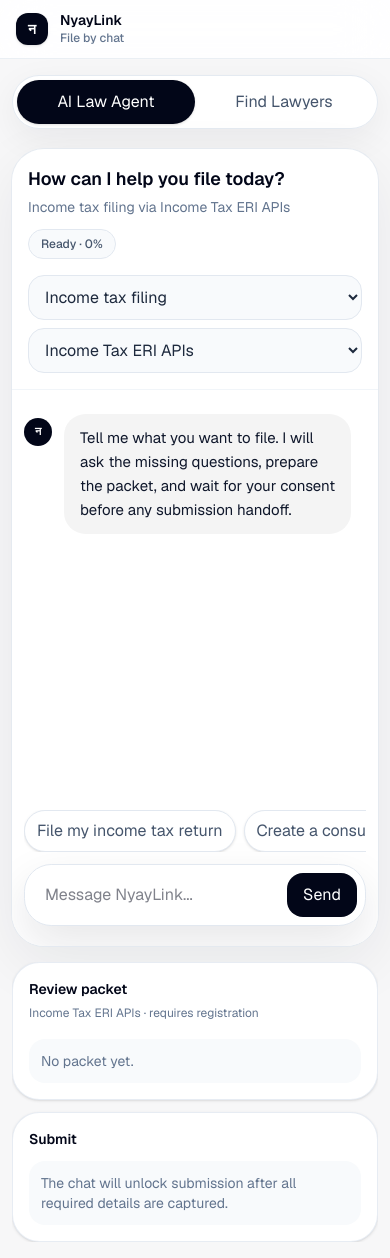
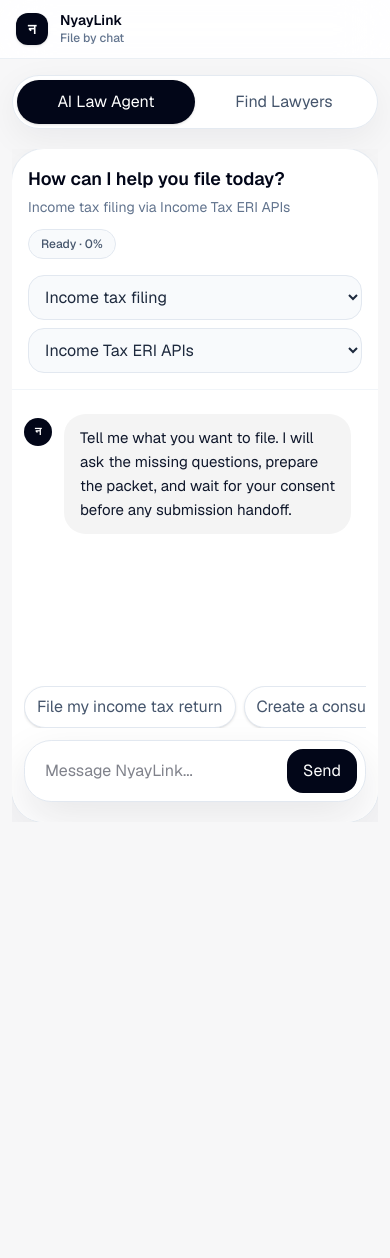
Before and after one commit to farzeenilyaszargar/Caseway, a Next.js app: page /assistant in a window 390 px wide. After the commit the page ends 844 px from the top, so only its background shows below. Built offline with nearby package versions, Linux system fonts and the light colour scheme.

Commit message:
Fix chat app viewport layout

```diff
--- a/app/assistant/page.tsx
+++ b/app/assistant/page.tsx
@@ -303,7 +303,7 @@ export default function AssistantPage() {
 
   return (
     <AppShell>
-      <section className="mx-auto flex min-h-[calc(100vh-65px)] max-w-7xl flex-col px-3 py-4 sm:px-5 lg:px-8">
+      <section className="mx-auto flex h-[calc(100vh-65px)] max-w-7xl flex-col overflow-hidden px-3 py-4 sm:px-5 lg:px-8">
         <div className="mx-auto grid w-full max-w-sm grid-cols-2 rounded-full border border-slate-200/90 bg-white/92 p-1 shadow-[0_10px_35px_rgb(15_23_42/0.06)]">
           {[
             ["agent", "AI Law Agent"],
@@ -324,7 +324,7 @@ export default function AssistantPage() {
         </div>
 
         {mode === "agent" ? (
-          <div className="mt-5 grid min-h-0 flex-1 gap-4 lg:grid-cols-[minmax(0,1fr)_300px]">
+          <div className="mt-5 grid min-h-0 flex-1 overflow-hidden lg:grid-cols-[minmax(0,1fr)_300px] lg:gap-4">
             <div className="flex min-h-0 flex-col overflow-hidden rounded-[2rem] bg-white shadow-[0_18px_60px_rgb(15_23_42/0.07)] ring-1 ring-slate-200/75">
               <div className="border-b border-slate-100 px-4 py-4 sm:px-6">
                 <div className="mx-auto flex max-w-3xl flex-wrap items-center justify-between gap-3">
@@ -374,7 +374,7 @@ export default function AssistantPage() {
                 </div>
               </div>
 
-              <div className="min-h-[420px] flex-1 overflow-y-auto bg-white px-3 py-6 sm:px-6">
+              <div className="min-h-0 flex-1 overflow-y-auto bg-white px-3 py-6 sm:px-6">
                 <div className="mx-auto max-w-3xl space-y-6">
                   {messages.map((message, index) => (
                     <div
@@ -432,7 +432,7 @@ export default function AssistantPage() {
               </div>
             </div>
 
-            <aside className="min-h-0 space-y-3 overflow-y-auto">
+            <aside className="hidden min-h-0 space-y-3 overflow-y-auto lg:block">
               <div className="rounded-[1.7rem] border border-slate-200/80 bg-white p-4 shadow-sm">
                 <h2 className="text-sm font-semibold text-slate-950">Review packet</h2>
                 <p className="mt-1 text-xs leading-5 text-slate-500">
@@ -492,8 +492,8 @@ export default function AssistantPage() {
             </aside>
           </div>
         ) : (
-          <div className="mx-auto mt-5 w-full max-w-6xl flex-1 rounded-[2rem] bg-white p-4 shadow-[0_18px_60px_rgb(15_23_42/0.07)] ring-1 ring-slate-200/75 sm:p-6">
-            <div className="flex flex-wrap items-end justify-between gap-4 border-b border-slate-100 pb-5">
+          <div className="mx-auto mt-5 flex min-h-0 w-full max-w-6xl flex-1 flex-col rounded-[2rem] bg-white p-4 shadow-[0_18px_60px_rgb(15_23_42/0.07)] ring-1 ring-slate-200/75 sm:p-6">
+            <div className="flex shrink-0 flex-wrap items-end justify-between gap-4 border-b border-slate-100 pb-5">
               <div>
                 <p className="text-xs font-semibold uppercase tracking-[0.14em] text-slate-400">Advocate review</p>
                 <h1 className="mt-1 text-2xl font-semibold tracking-normal text-slate-950">Find lawyers</h1>
@@ -506,7 +506,7 @@ export default function AssistantPage() {
               </span>
             </div>
 
-            <div className="mt-5 grid gap-2 md:grid-cols-[1fr_1fr_1fr_auto]">
+            <div className="mt-5 grid shrink-0 gap-2 md:grid-cols-[1fr_1fr_1fr_auto]">
               <select
                 aria-label="City"
                 value={city}
@@ -550,7 +550,7 @@ export default function AssistantPage() {
               </label>
             </div>
 
-            <div className="mt-5 grid gap-3 md:grid-cols-2">
+            <div className="mt-5 grid min-h-0 flex-1 gap-3 overflow-y-auto pr-1 md:grid-cols-2">
               {filteredLawyers.map((lawyer) => (
                 <article
                   key={lawyer.id}
```
